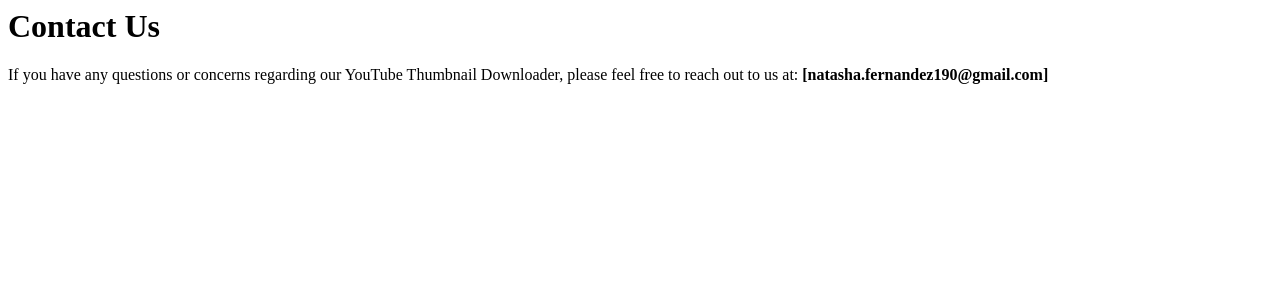
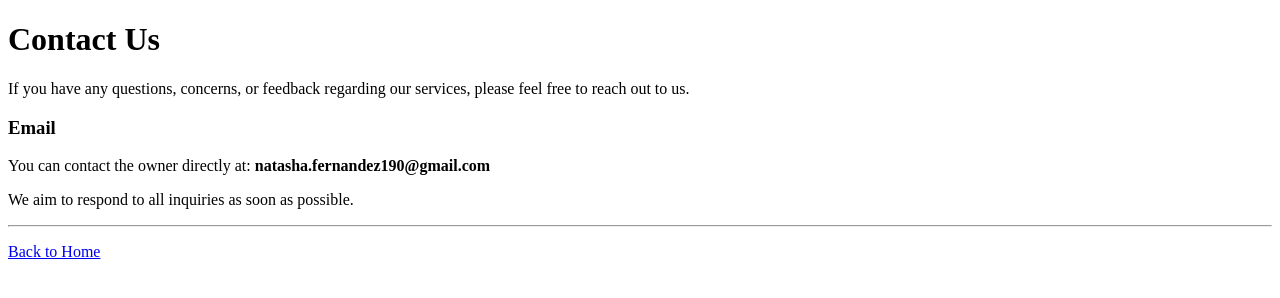
Before and after one commit to DanushkaAponsu/ytcoverdownload, a plain HTML site: page contact.html in a window 1280 px wide. Drawn offline with Linux system fonts and the light colour scheme.

Commit message:
Update contact.html

```diff
--- a/contact.html
+++ b/contact.html
@@ -1,4 +1,19 @@
-<main class="max-w-3xl mx-auto py-20 px-6">
-    <h1 class="text-3xl font-bold text-white mb-6">Contact Us</h1>
-    <p class="text-slate-400">If you have any questions or concerns regarding our YouTube Thumbnail Downloader, please feel free to reach out to us at: <strong>[natasha.fernandez190@gmail.com]</strong></p>
-</main>
+<!DOCTYPE html>
+<html lang="en">
+<head>
+    <meta charset="UTF-8">
+    <title>Contact Us - YT Cover Download</title>
+</head>
+<body>
+    <h1>Contact Us</h1>
+    <p>If you have any questions, concerns, or feedback regarding our services, please feel free to reach out to us.</p>
+
+    <h3>Email</h3>
+    <p>You can contact the owner directly at: <strong>natasha.fernandez190@gmail.com</strong></p>
+
+    <p>We aim to respond to all inquiries as soon as possible.</p>
+
+    <hr>
+    <p><a href="index.html">Back to Home</a></p>
+</body>
+</html>
```
